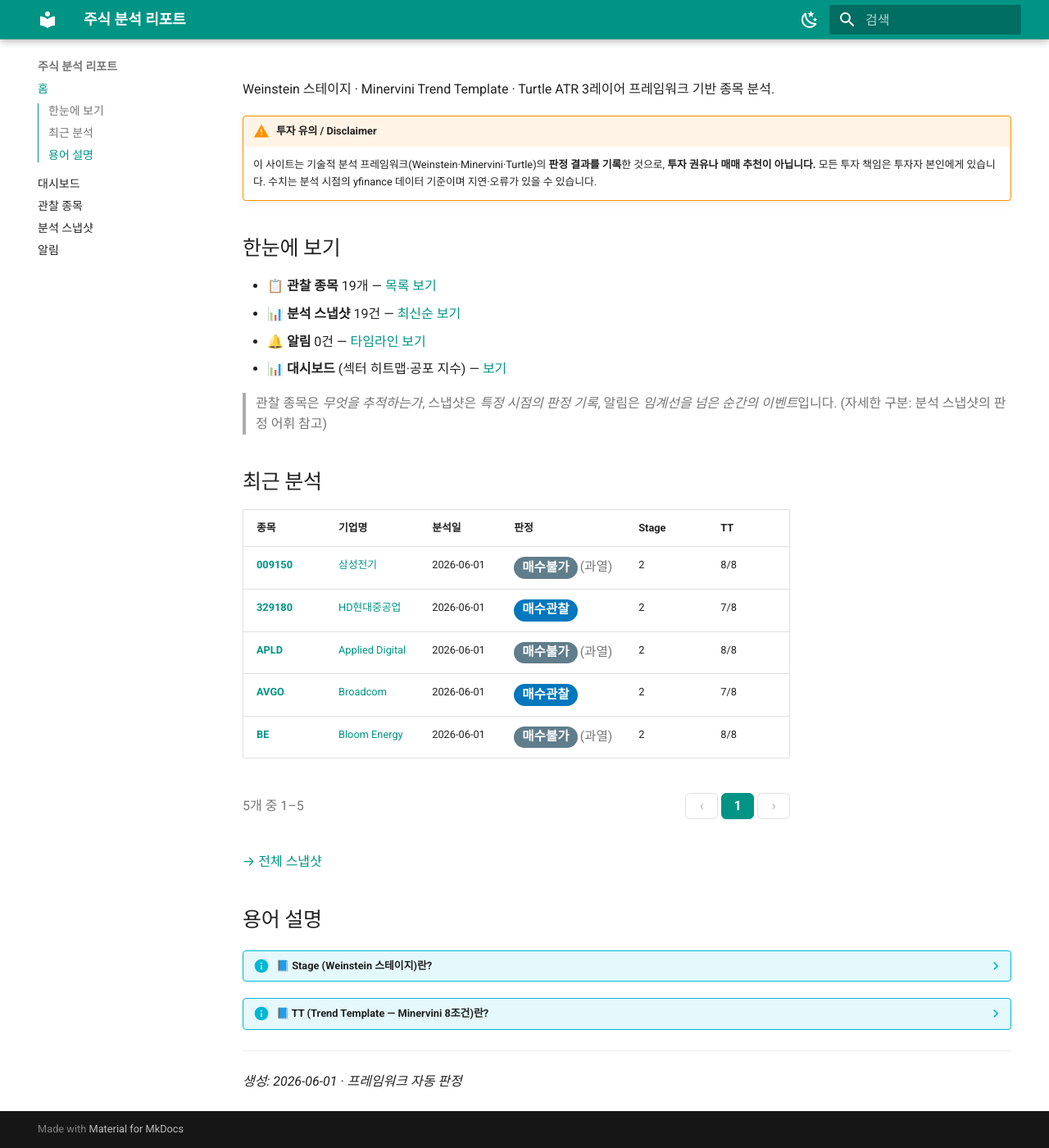
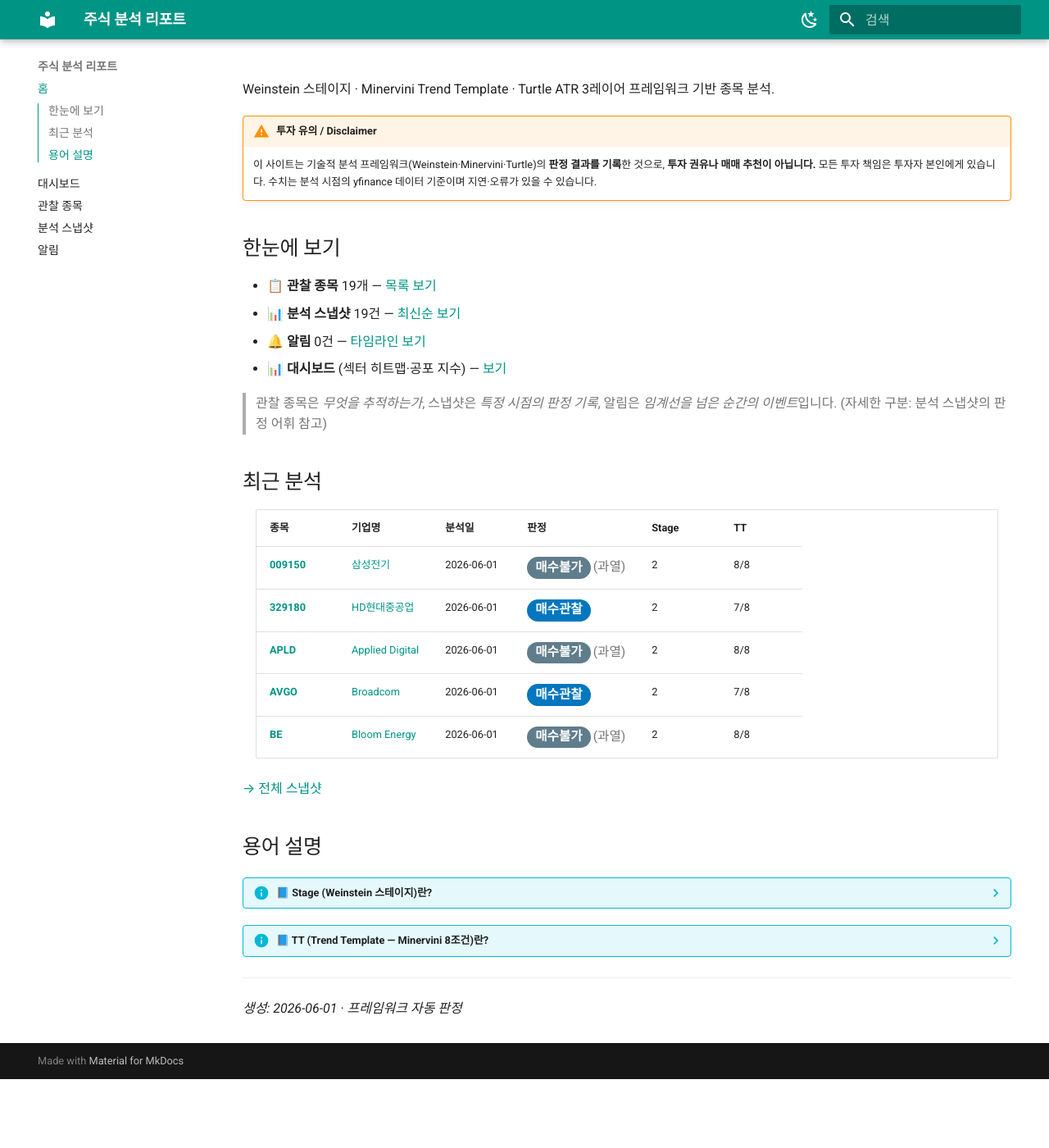
Before and after one commit to workindex/stock-reports, an MkDocs documentation site: the page built from docs/index.md, in a window 1280 px wide and 1400 px high, scrolled down 84 px. Shown: the whole window at 82% size. Built offline with MkDocs 1.6.1 and Material for MkDocs 9.7.7, drawn with Linux system fonts in a browser that asks for light colours; comment, search, counter and statistics services are not loaded.

Commit message:
fix: 테이블 100% 너비 + 페이지네이션 버그
- verdict.css: __scrollwrap·__table 래퍼도 width:100%/display:block
  → 테이블이 콘텐츠 너비를 실제로 채움
- tablesort.js: .snap-filters 없는 페이지는 페이지네이션 건너뜀
  → 대시보드 CNN 테이블 페이지네이션 제거

```diff
--- a/docs/javascripts/tablesort.js
+++ b/docs/javascripts/tablesort.js
@@ -4,6 +4,10 @@
   tables.forEach(function (table) {
     new Tablesort(table);
   });
+
+  // 페이지네이션은 .snap-filters가 있는 페이지(관찰 종목·스냅샷 인덱스)에만 적용
+  var filterBar = document.querySelector('.snap-filters');
+  if (!filterBar) return;
 
   var table = document.querySelector('article table');
   if (!table) return;
@@ -95,7 +99,6 @@
   }
 
   // ── 페이지당 행 수 버튼 필터바에 삽입 ────────────────────────────────
-  var filterBar = document.querySelector('.snap-filters');
   if (filterBar) {
     var perWrap = document.createElement('span');
     perWrap.className = 'sf-per-wrap';
--- a/docs/stylesheets/verdict.css
+++ b/docs/stylesheets/verdict.css
@@ -143,7 +143,18 @@
   user-select: none;
 }
 
-/* 모든 테이블 콘텐츠 너비 꽉 채우기 */
+/* 테이블 래퍼까지 포함해서 콘텐츠 너비 꽉 채우기 */
+.md-typeset__scrollwrap {
+  width: 100%;
+  margin: 1em 0;
+}
+
+.md-typeset__table {
+  display: block;
+  width: 100%;
+  margin: 0;
+}
+
 .md-typeset table {
   width: 100%;
   display: table;
```
